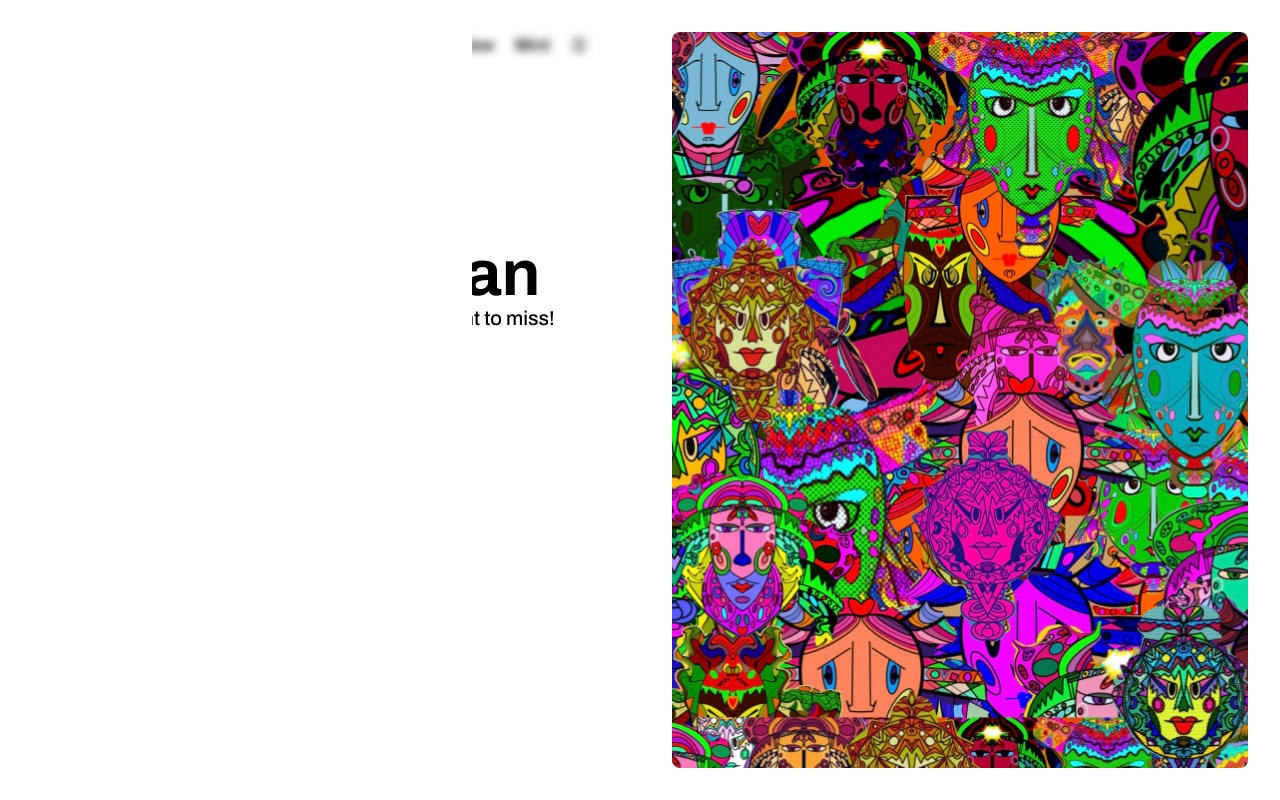
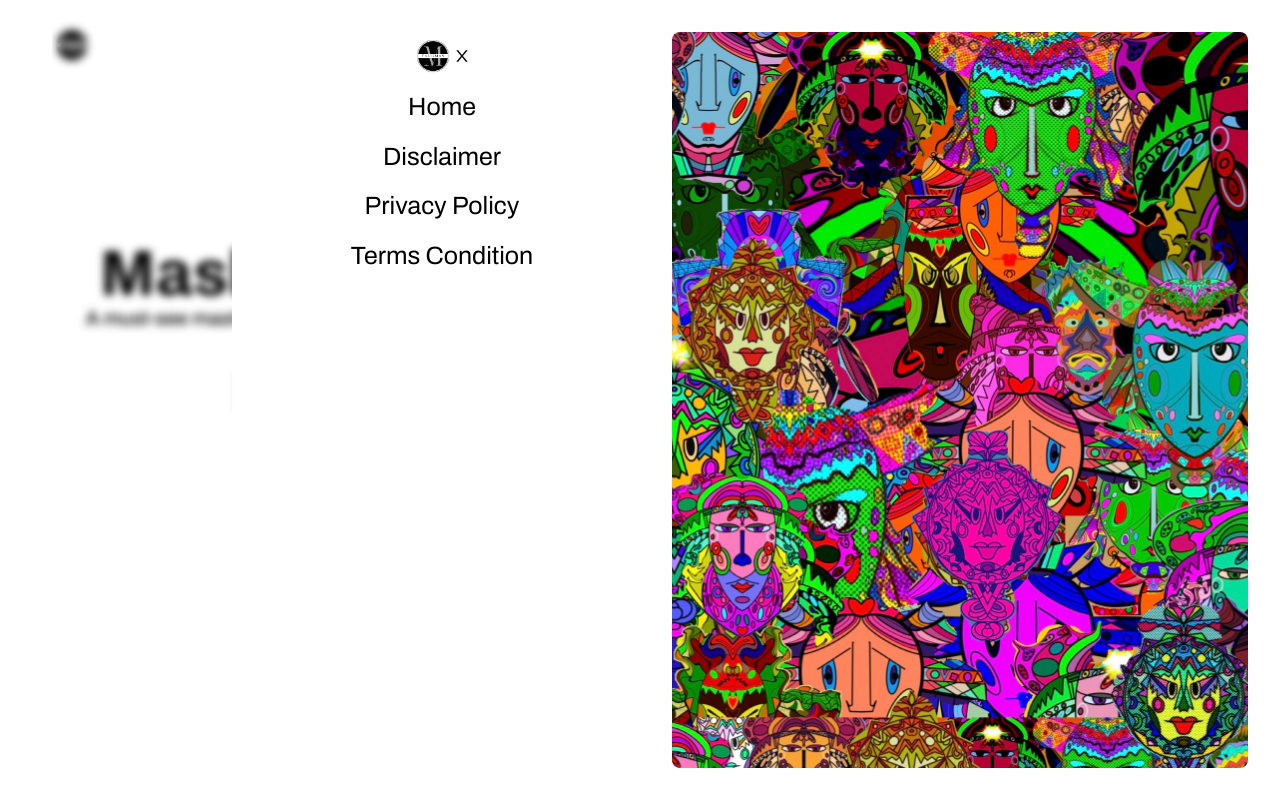
Before and after one commit to Codehash001/MaskTalisman-testnet, a Next.js app: page / in a window 1280 px wide. Both pictures are taken after a click on the icon 579 px from the left and 45 px from the top of the page. Built offline with nearby package versions, Linux system fonts and the light colour scheme; no server answers; what @alch/alchemy-web3, @rainbow-me/rainbowkit, wagmi would draw is missing.

Commit message:
bug fixing

```diff
--- a/components/base.js
+++ b/components/base.js
@@ -37,8 +37,17 @@ const [toggleState, setToggleState] = useState(1);
     	    <AiOutlineMenu size={18} className='cursor-pointer' onClick={handleNav}/>
     	  </div>
 
-    	  <div className={nav? 'absolute top-0 backdrop-blur-sm w-full h-full' : 'hidden'}>
-    	  	<div className='flex flex-col items-center bg-white w-[70%] h-screen'></div>
+    	  <div className={nav? 'absolute top-0 backdrop-blur-sm w-full h-screen flex flex-col items-end' : 'hidden'}>
+    	  	<div className='flex flex-col items-center bg-white w-[70%] h-screen p-4'>
+    	  	   <div className='flex items-center justify-between'>
+    	  	     <img src='/Logo.jpeg' className='h-[40px]'/>
+    	  	     <AiOutlineClose size={18} className='cursor-pointer' onClick={handleNav}/>
+    	  	   </div>
+    	  	   <h1 className='md:text-[25px] text-[15px] mt-3'>Home</h1>
+    	  	   <h1 className='md:text-[25px] text-[15px] mt-3'>Disclaimer</h1>
+    	  	   <h1 className='md:text-[25px] text-[15px] mt-3'>Privacy Policy</h1>
+    	  	   <h1 className='md:text-[25px] text-[15px] mt-3'>Terms Condition</h1>
+    	  	</div>
     	  </div>
     	</div>
 
```
